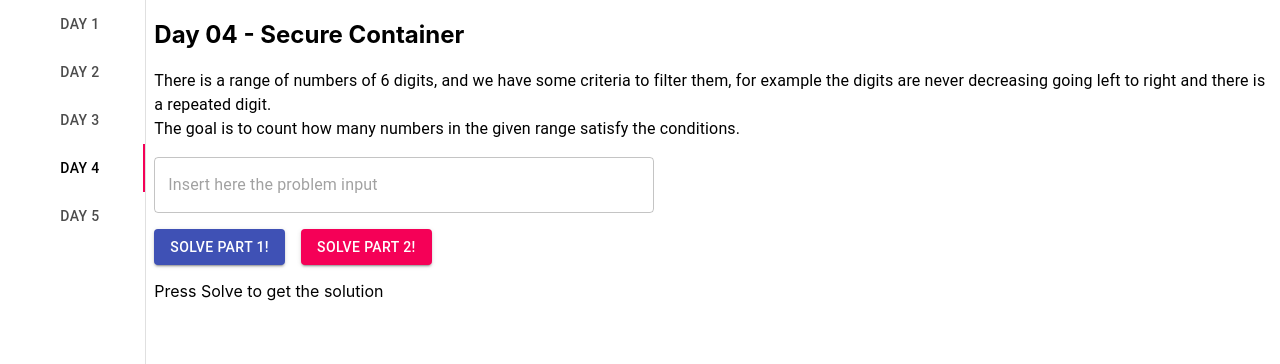
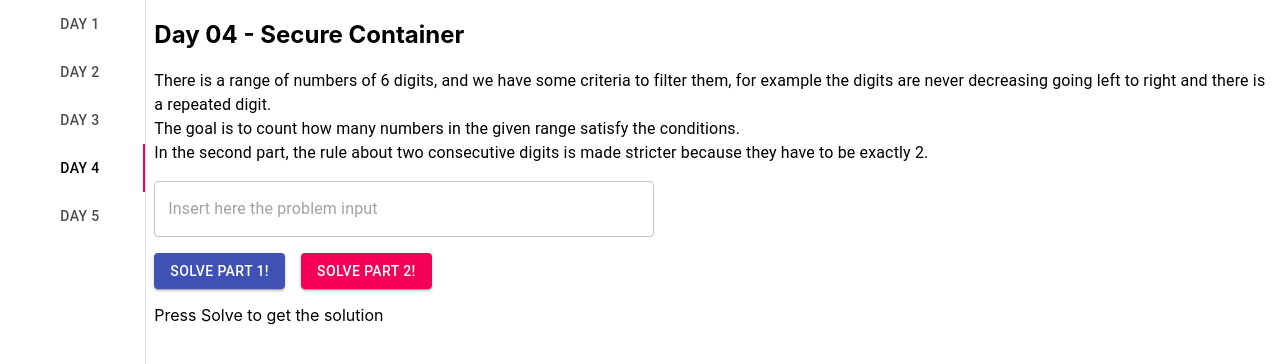
Before and after one commit to jacopofar/advent-of-code-2019-phoenix-react, a React (Create React App) app in the folder assets/: page / in a window 1280 px wide. Shown: the top 364 px of the page. Built offline with nearby package versions, Linux system fonts and the light colour scheme.

Commit message:
[ci skip] Add short explanation of the problem

```diff
--- a/assets/src/Day04.tsx
+++ b/assets/src/Day04.tsx
@@ -48,6 +48,7 @@ const Day02: React.FC = () => {
             <Typography component="div">
                 <Box>There is a range of numbers of 6 digits, and we have some criteria to filter them, for example the digits are never decreasing going left to right and there is a repeated digit.</Box>
                 <Box>The goal is to count how many numbers in the given range satisfy the conditions.</Box>
+                <Box>In the second part, the rule about two consecutive digits is made stricter because they have to be exactly 2.</Box>
 
             </Typography>
             <TextField
```
